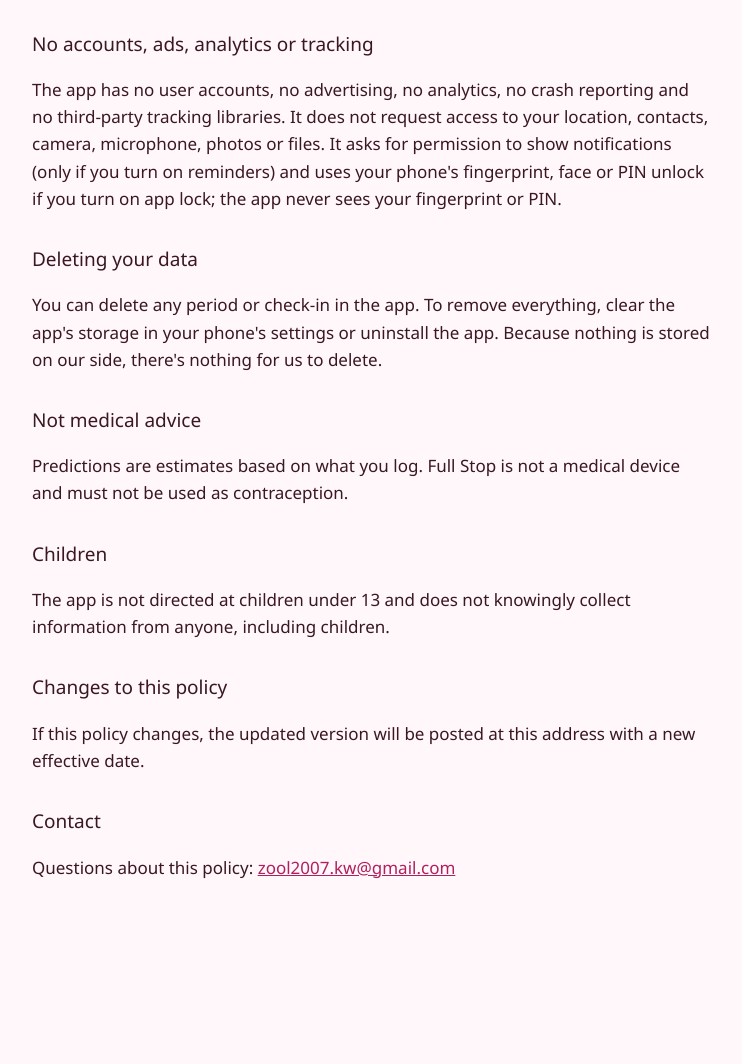
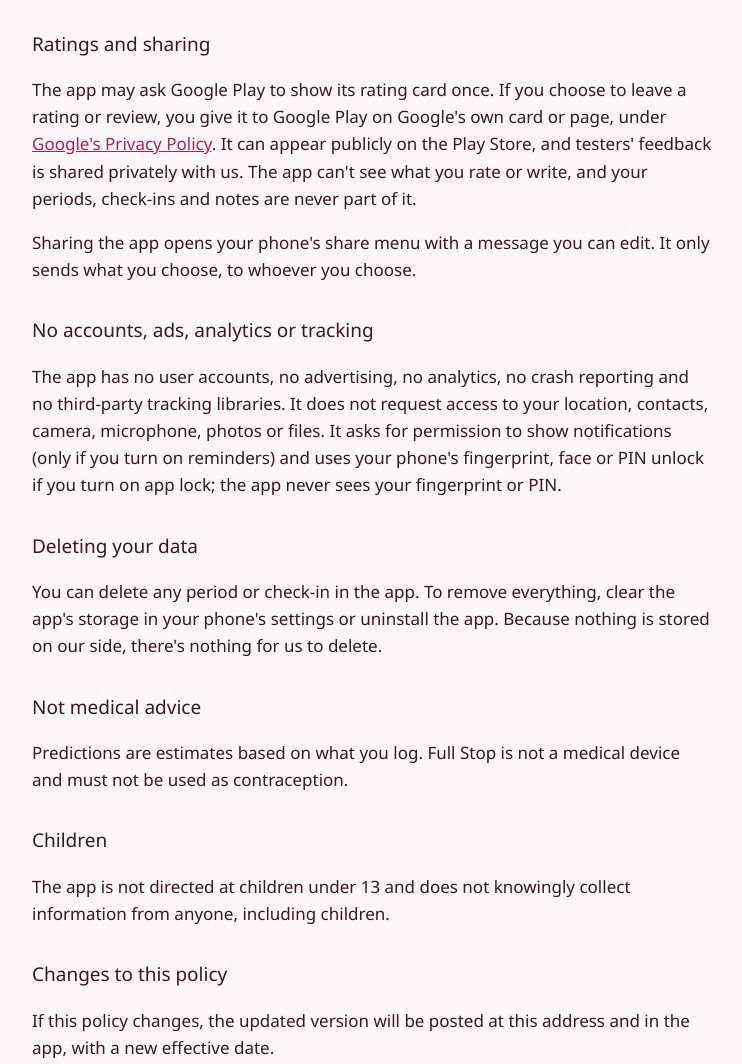
Before and after one commit to zool2007kw/app-policies, a plain HTML site: page fullstop/index.html in a window 1280 px wide. Shown: the part 1226-2290 px from the top of the page, without its empty margins (268-1010 px from the left). Before the commit the page ends 2188 px from the top, so only its background shows below. Drawn offline with Linux system fonts and the light colour scheme.

Commit message:
Full Stop policy: add ratings and sharing section
Co-Authored-By: Claude Opus 5.5 <noreply@anthropic.com>

```diff
--- a/fullstop/index.html
+++ b/fullstop/index.html
@@ -17,7 +17,7 @@
 <body>
 <main>
   <h1>Full Stop: Privacy Policy</h1>
-  <p class="date">Effective 26 October 2026</p>
+  <p class="date">Effective 8 November 2026</p>
 
   <p>Full Stop ("the app") is a period tracker published by zool on Google Play. This policy explains how the app handles your information.</p>
 
@@ -40,6 +40,10 @@
   <h2>Purchases (Full Stop Plus)</h2>
   <p>Full Stop Plus is an optional one-time purchase made through Google Play. Google handles the payment; we never see your card or payment details. The app only asks Google Play whether Plus has been bought on your account. The Google Play billing component built into the app may send technical information about the purchase process to Google, under <a href="https://policies.google.com/privacy">Google's Privacy Policy</a>. Your periods, check-ins and notes are never part of this.</p>
 
+  <h2>Ratings and sharing</h2>
+  <p>The app may ask Google Play to show its rating card once. If you choose to leave a rating or review, you give it to Google Play on Google's own card or page, under <a href="https://policies.google.com/privacy">Google's Privacy Policy</a>. It can appear publicly on the Play Store, and testers' feedback is shared privately with us. The app can't see what you rate or write, and your periods, check-ins and notes are never part of it.</p>
+  <p>Sharing the app opens your phone's share menu with a message you can edit. It only sends what you choose, to whoever you choose.</p>
+
   <h2>No accounts, ads, analytics or tracking</h2>
   <p>The app has no user accounts, no advertising, no analytics, no crash reporting and no third-party tracking libraries. It does not request access to your location, contacts, camera, microphone, photos or files. It asks for permission to show notifications (only if you turn on reminders) and uses your phone's fingerprint, face or PIN unlock if you turn on app lock; the app never sees your fingerprint or PIN.</p>
 
@@ -53,7 +57,7 @@
   <p>The app is not directed at children under 13 and does not knowingly collect information from anyone, including children.</p>
 
   <h2>Changes to this policy</h2>
-  <p>If this policy changes, the updated version will be posted at this address with a new effective date.</p>
+  <p>If this policy changes, the updated version will be posted at this address and in the app, with a new effective date.</p>
 
   <h2>Contact</h2>
   <p>Questions about this policy: <a href="mailto:zool2007.kw@gmail.com">zool2007.kw@gmail.com</a></p>
```
